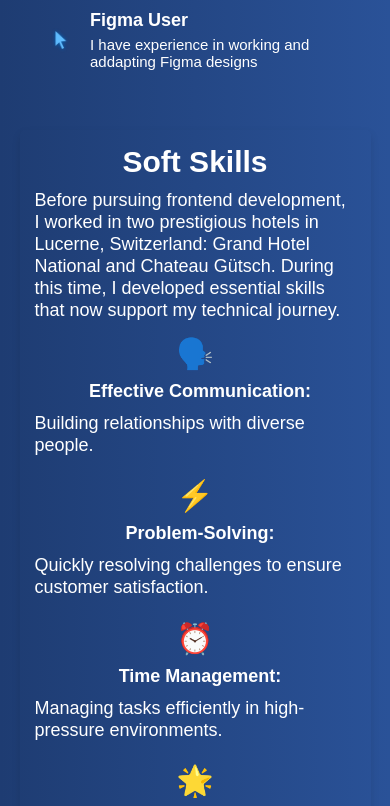
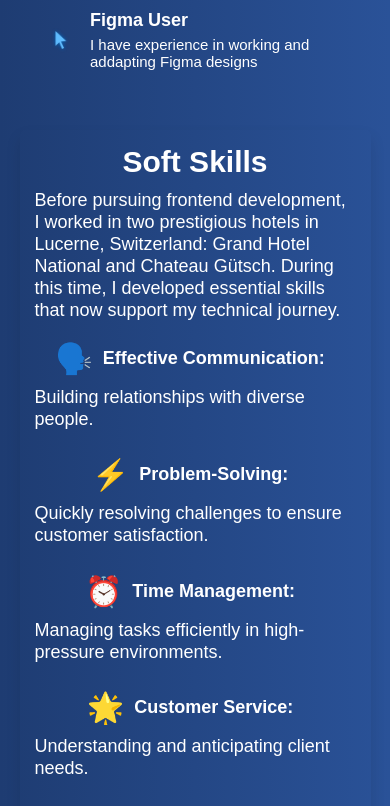
Before and after one commit to SeverinDenys/react-portfolio, a React (Vite) app: page / in a window 390 px wide. Shown: the part 1520-2326 px from the top of the page. Built offline with nearby package versions, Linux system fonts and the light colour scheme.

Commit message:
softSkills section responsive tablet and desktop

```diff
--- a/src/components/SoftSkills/SoftSkills.jsx
+++ b/src/components/SoftSkills/SoftSkills.jsx
@@ -3,7 +3,7 @@ import { softSkillsData } from "../../../softSkills";
 
 const SoftSkills = () => {
   return (
-    <section className="soft-skills">
+    <section className="soft-skills" id="soft-skills">
       <h2 className="soft-skills__title">Soft Skills</h2>
       <p>
         Before pursuing frontend development, I worked in two
@@ -11,14 +11,20 @@ const SoftSkills = () => {
         National and Chateau Gütsch. During this time, I developed
         essential skills that now support my technical journey.
       </p>
-      <ul className="soft-skills__list">
+      {/* ul should be div, li shoud be div with span and strong inside and p should be inside div */}
+      <div className="soft-skills__list">
         {softSkillsData.map((skill, index) => (
-          <li key={index}>
-            <span>{skill.icon}</span> <strong>{skill.title}:</strong>
-            <p>{skill.description}</p>
-          </li>
+          <div key={index} className="skill">
+            <div>
+              <span>{skill.icon}</span>{" "}
+              <strong>{skill.title}:</strong>
+            </div>
+            <div>
+              <p>{skill.description}</p>
+            </div>
+          </div>
         ))}
-      </ul>
+      </div>
     </section>
   );
 };
--- a/src/components/SoftSkills/softSkills.scss
+++ b/src/components/SoftSkills/softSkills.scss
@@ -1,18 +1,18 @@
 .soft-skills {
   padding: 1.5rem;
   border-radius: 0.5rem;
-  box-shadow: 0 4px 8px rgba(0, 0, 0, 0.1);
+  box-shadow: 0 8px 15px rgba(0, 0, 0, 0.1);
   max-width: 90%;
   margin: 1.5rem auto;
   color: $color-text;
 
   @media (min-width: 768px) {
-    max-width: 80%;
+    max-width: 90%;
     padding: 2rem;
   }
 
   @media (min-width: 1024px) {
-    max-width: 60%;
+    max-width: 90rem;
     padding: 2rem;
   }
 
@@ -30,7 +30,7 @@
   & p {
     font-size: 1.8rem;
     line-height: 2.2rem;
-    margin-bottom: 1.5rem;
+    margin-bottom: 2rem;
     @media (min-width: 768px) {
       margin: 0 auto;
       font-size: 2.5rem;
@@ -49,7 +49,15 @@
     padding: 0;
     text-align: center;
 
-    li {
+    @media (min-width: 768px) {
+      padding-left: 5rem;
+    }
+
+    // @media (min-width: 1024px) {
+    //   max-width: 70%;
+    // }
+
+    .skill {
       margin-bottom: 0.75rem;
       font-size: 1.5rem;
       display: flex;
@@ -59,27 +67,47 @@
 
       @media (min-width: 768px) {
         margin-top: 3.5rem;
-        display: flex;
         flex-direction: row;
         align-items: center;
         justify-content: flex-start;
-        // flex-wrap: wrap;
+      }
+
+      /* Group icon and title */
+      div:first-child {
+        display: flex;
+        align-items: center;
+        flex-shrink: 0;
+        margin-right: 1rem;
       }
 
       span {
         font-size: 3rem;
         padding-bottom: 1rem;
+
+        @media (min-width: 768px) {
+          padding-bottom: 0;
+        }
       }
 
       strong {
         font-size: 1.8rem;
         padding-bottom: 1rem;
         padding-left: 1rem;
+
+        @media (min-width: 768px) {
+          padding-bottom: 0;
+        }
       }
 
       p {
         @media (min-width: 768px) {
           font-size: 1.8rem;
+          margin: 0;
+          line-height: 2rem;
+          padding-left: 4rem;
+        }
+        @media (min-width: 1024px) {
+          padding-left: 10rem;
         }
       }
     }
```
